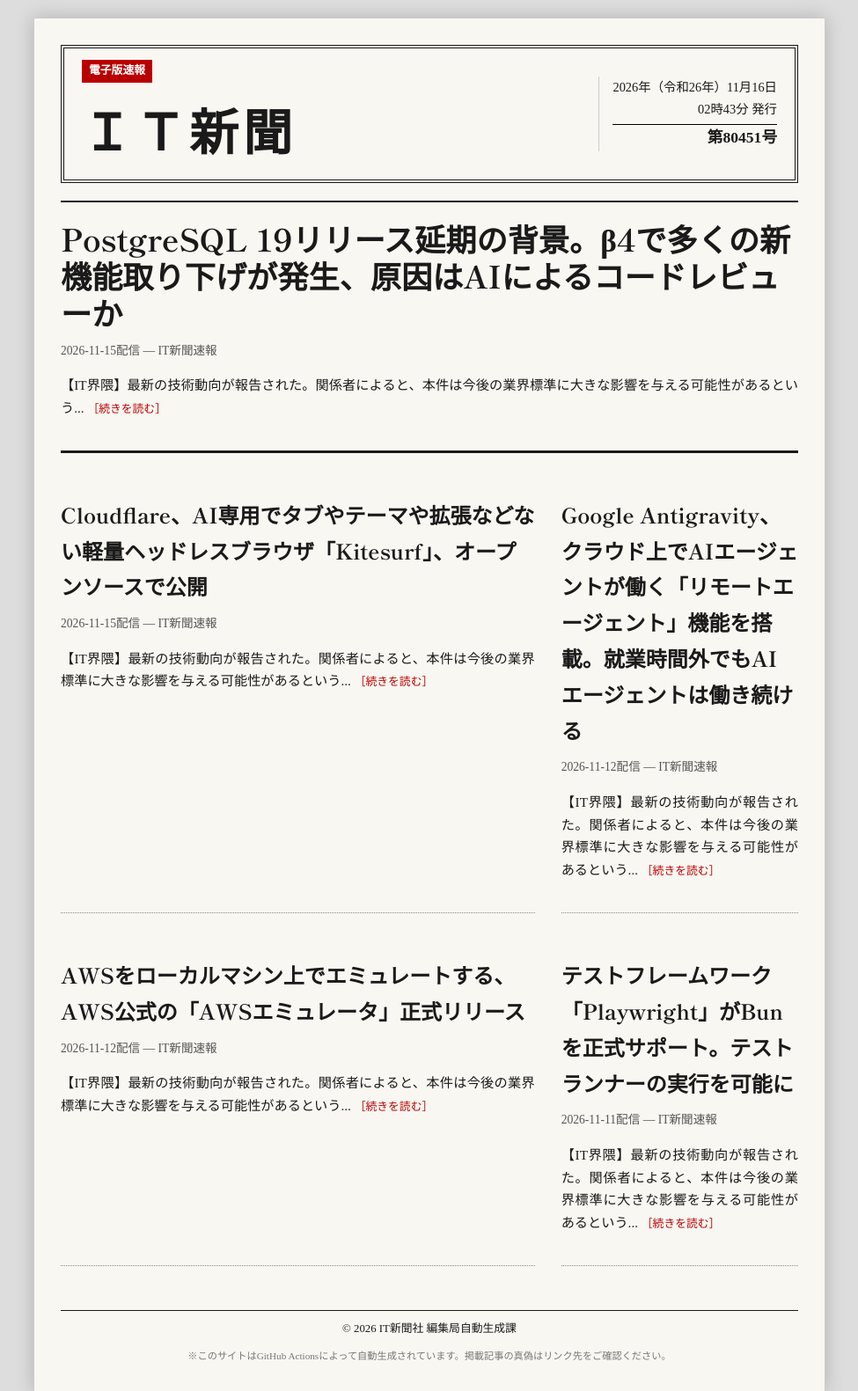
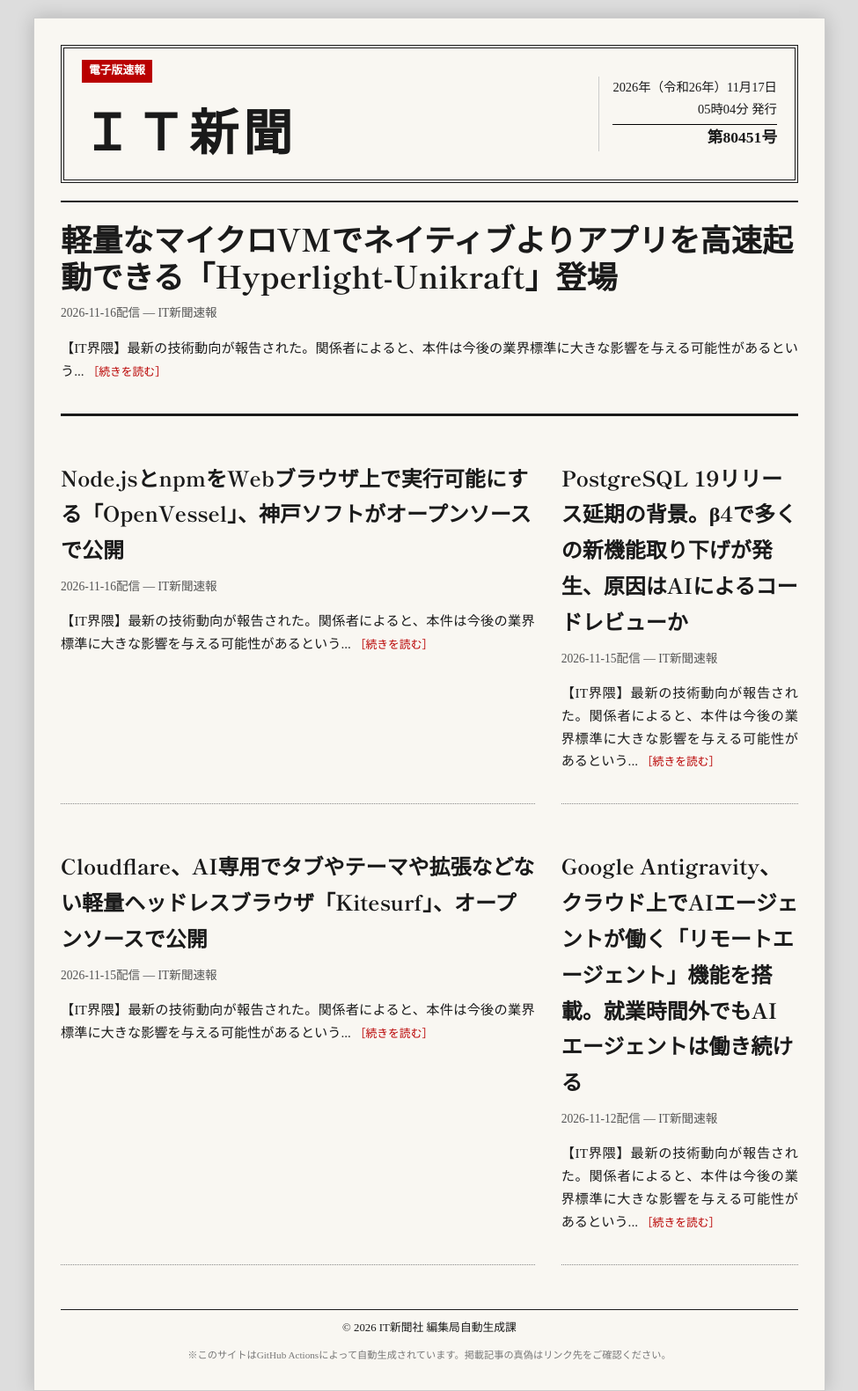
Before and after one commit to Yoshi-441/IT-, a plain HTML site: page index.html in a window 1280 px wide. Shown: the top 1581 px of the page at 88% size, without its empty margins (152-1127 px from the left). Drawn offline with Linux system fonts and the light colour scheme; a web font is replaced by a local one.

Commit message:
Update news: Tue Nov 17 05:04:23 UTC 2026

```diff
--- a/index.html
+++ b/index.html
@@ -136,8 +136,8 @@
                     <h1>ＩＴ新聞</h1>
                 </div>
                 <div class="issue-info">
-                    <div>2026年（令和26年）11月16日</div>
-                    <div>02時43分 発行</div>
+                    <div>2026年（令和26年）11月17日</div>
+                    <div>05時04分 発行</div>
                     <div style="font-weight:bold; font-size: 1.1rem; border-top: 1px solid #000; margin-top:5px;">第80451号</div>
                 </div>
             </header>
@@ -145,6 +145,18 @@
             <main>
 
         <article class="article top-news">
+            <h2 class="headline"><a href="https://www.publickey1.jp/blog/26/vmhyperlight-unikraft.html" target="_blank">軽量なマイクロVMでネイティブよりアプリを高速起動できる「Hyperlight-Unikraft」登場</a></h2>
+            <div class="meta">2026-11-16配信 — IT新聞速報</div>
+            <p class="summary">【IT界隈】最新の技術動向が報告された。関係者によると、本件は今後の業界標準に大きな影響を与える可能性があるという... <a href="https://www.publickey1.jp/blog/26/vmhyperlight-unikraft.html" class="read-more">［続きを読む］</a></p>
+        </article>
+
+        <article class="article ">
+            <h2 class="headline"><a href="https://www.publickey1.jp/blog/26/nodejsnpmwebopenvessel.html" target="_blank">Node.jsとnpmをWebブラウザ上で実行可能にする「OpenVessel」、神戸ソフトがオープンソースで公開</a></h2>
+            <div class="meta">2026-11-16配信 — IT新聞速報</div>
+            <p class="summary">【IT界隈】最新の技術動向が報告された。関係者によると、本件は今後の業界標準に大きな影響を与える可能性があるという... <a href="https://www.publickey1.jp/blog/26/nodejsnpmwebopenvessel.html" class="read-more">［続きを読む］</a></p>
+        </article>
+
+        <article class="article ">
             <h2 class="headline"><a href="https://www.publickey1.jp/blog/26/postgresql_194ai.html" target="_blank">PostgreSQL 19リリース延期の背景。β4で多くの新機能取り下げが発生、原因はAIによるコードレビューか</a></h2>
             <div class="meta">2026-11-15配信 — IT新聞速報</div>
             <p class="summary">【IT界隈】最新の技術動向が報告された。関係者によると、本件は今後の業界標準に大きな影響を与える可能性があるという... <a href="https://www.publickey1.jp/blog/26/postgresql_194ai.html" class="read-more">［続きを読む］</a></p>
@@ -162,18 +174,6 @@
             <p class="summary">【IT界隈】最新の技術動向が報告された。関係者によると、本件は今後の業界標準に大きな影響を与える可能性があるという... <a href="https://www.publickey1.jp/blog/26/google_antigravityaiai.html" class="read-more">［続きを読む］</a></p>
         </article>
 
-        <article class="article ">
-            <h2 class="headline"><a href="https://www.publickey1.jp/blog/26/awsawsaws_1.html" target="_blank">AWSをローカルマシン上でエミュレートする、AWS公式の「AWSエミュレータ」正式リリース</a></h2>
-            <div class="meta">2026-11-12配信 — IT新聞速報</div>
-            <p class="summary">【IT界隈】最新の技術動向が報告された。関係者によると、本件は今後の業界標準に大きな影響を与える可能性があるという... <a href="https://www.publickey1.jp/blog/26/awsawsaws_1.html" class="read-more">［続きを読む］</a></p>
-        </article>
-
-        <article class="article ">
-            <h2 class="headline"><a href="https://www.publickey1.jp/blog/26/playwrightbun.html" target="_blank">テストフレームワーク「Playwright」がBunを正式サポート。テストランナーの実行を可能に</a></h2>
-            <div class="meta">2026-11-11配信 — IT新聞速報</div>
-            <p class="summary">【IT界隈】最新の技術動向が報告された。関係者によると、本件は今後の業界標準に大きな影響を与える可能性があるという... <a href="https://www.publickey1.jp/blog/26/playwrightbun.html" class="read-more">［続きを読む］</a></p>
-        </article>
-
             </main>
 
             <footer>
```
